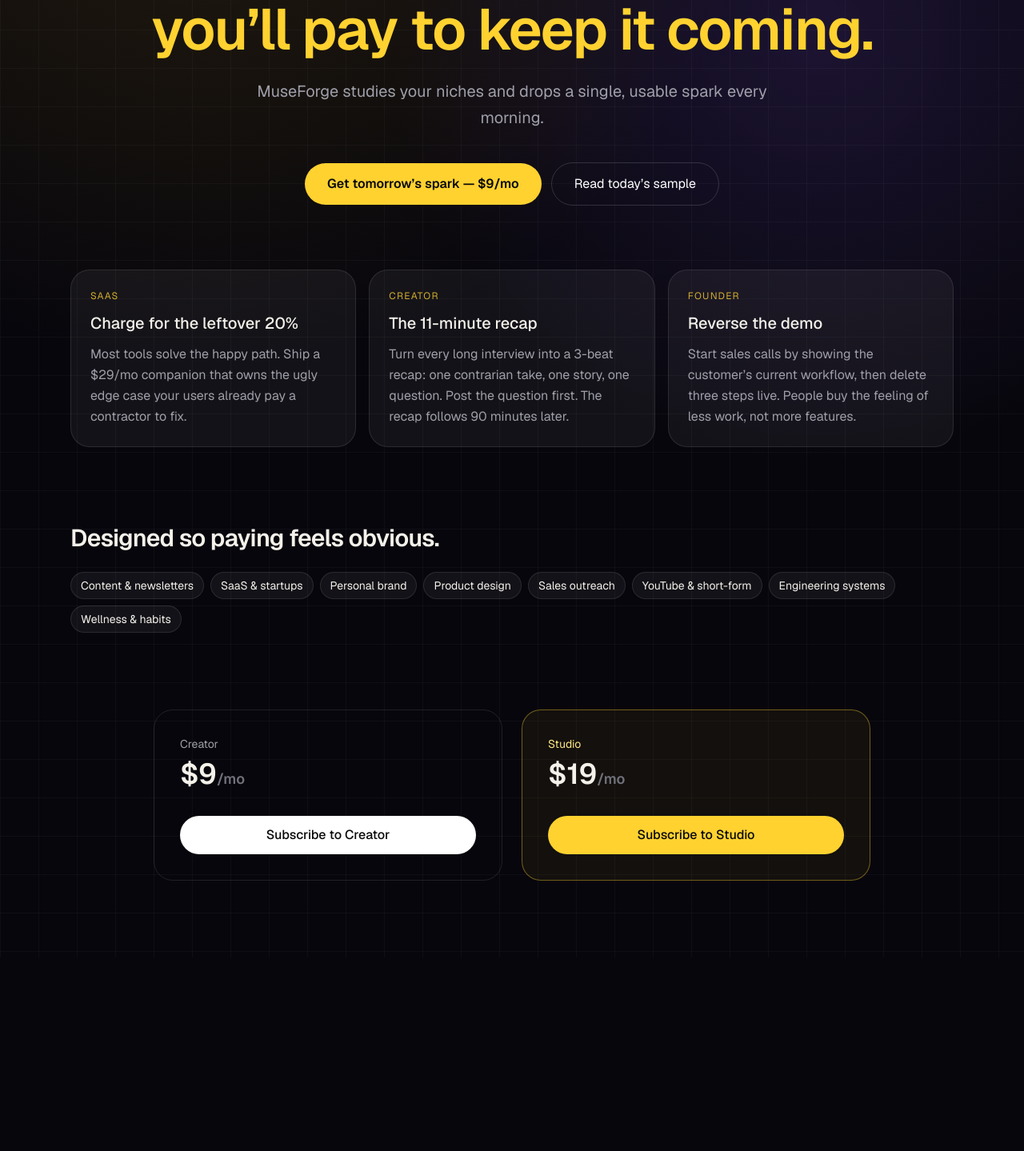
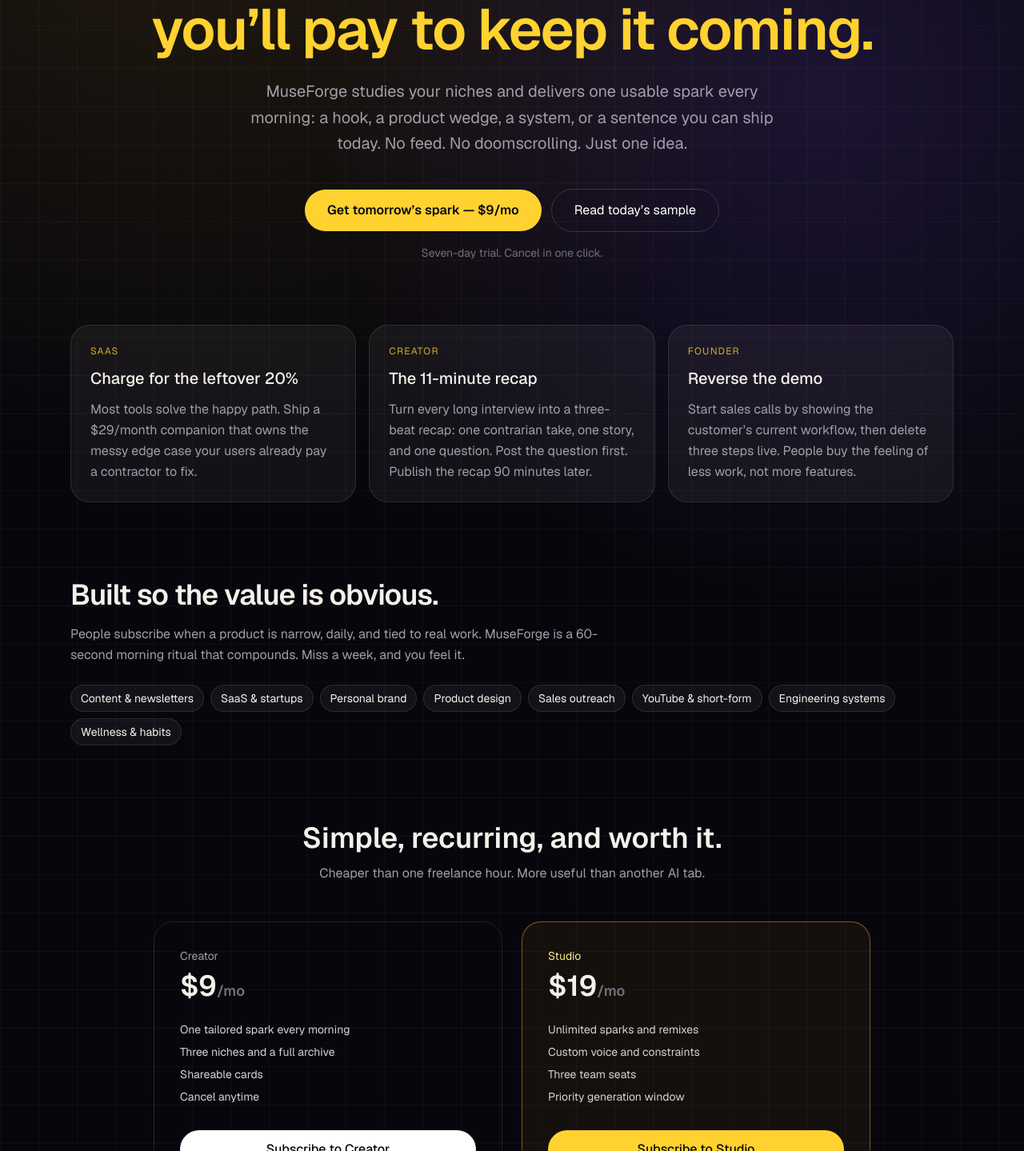
Before and after one commit to maxmazzarese-sys/museforge, a Next.js app: page / in a window 1280 px wide. Shown: the part 251-1690 px from the top of the page at 80% size. Before the commit the page ends 1448 px from the top, so only its background shows below. Built offline with nearby package versions, Linux system fonts and the light colour scheme; no server answers.

Commit message:
Rewrite homepage copy for clearer grammar

```diff
--- a/src/app/page.tsx
+++ b/src/app/page.tsx
@@ -18,12 +18,12 @@
   {
     niche: "SaaS",
     title: "Charge for the leftover 20%",
-    body: "Most tools solve the happy path. Ship a $29/mo companion that owns the ugly edge case your users already pay a contractor to fix.",
+    body: "Most tools solve the happy path. Ship a $29/month companion that owns the messy edge case your users already pay a contractor to fix.",
   },
   {
     niche: "Creator",
     title: "The 11-minute recap",
-    body: "Turn every long interview into a 3-beat recap: one contrarian take, one story, one question. Post the question first. The recap follows 90 minutes later.",
+    body: "Turn every long interview into a three-beat recap: one contrarian take, one story, and one question. Post the question first. Publish the recap 90 minutes later.",
   },
   {
     niche: "Founder",
@@ -43,7 +43,7 @@
   try {
     data = await res.json();
   } catch {
-    throw new Error("Checkout did not return JSON. Check the /api/checkout route.");
+    throw new Error("Checkout did not return a valid response. Please try again.");
   }
 
   if (data.url) {
@@ -51,7 +51,9 @@
     return;
   }
 
-  throw new Error(data.error || "Checkout is ready once you add Stripe keys in Vercel.");
+  throw new Error(
+    data.error || "Checkout will work after you add Stripe keys in Vercel."
+  );
 }
 
 export default function Home() {
@@ -64,7 +66,7 @@
     try {
       await startCheckout(plan);
     } catch (err) {
-      setError(err instanceof Error ? err.message : "Checkout failed");
+      setError(err instanceof Error ? err.message : "Checkout failed.");
     } finally {
       setLoading(null);
     }
@@ -92,7 +94,7 @@
           One idea so good<br /><span className="text-amber-300">you’ll pay to keep it coming.</span>
         </h1>
         <p className="mx-auto mt-6 max-w-2xl text-lg sm:text-xl text-zinc-400 leading-relaxed">
-          MuseForge studies your niches and drops a single, usable spark every morning.
+          MuseForge studies your niches and delivers one usable spark every morning: a hook, a product wedge, a system, or a sentence you can ship today. No feed. No doomscrolling. Just one idea.
         </p>
         <div className="mt-10 flex flex-col sm:flex-row items-center justify-center gap-3">
           <button onClick={() => onPay("creator")} className="w-full sm:w-auto rounded-full bg-amber-300 px-7 py-3.5 text-zinc-950 font-semibold hover:bg-amber-200 transition">
@@ -100,7 +102,8 @@
           </button>
           <a href="#sample" className="w-full sm:w-auto rounded-full border border-white/15 px-7 py-3.5 text-white hover:bg-white/5">Read today’s sample</a>
         </div>
-        {error ? <p className="mt-4 text-sm text-rose-300">{error}</p> : null}
+        <p className="mt-4 text-sm text-zinc-500">Seven-day trial. Cancel in one click.</p>
+        {error ? <p className="mt-4 text-sm text-rose-300 max-w-xl mx-auto">{error}</p> : null}
       </section>
 
       <section id="sample" className="mx-auto max-w-6xl px-6 pb-24">
@@ -116,7 +119,10 @@
       </section>
 
       <section id="how" className="mx-auto max-w-6xl px-6 pb-24">
-        <h2 className="text-3xl font-semibold tracking-tight">Designed so paying feels obvious.</h2>
+        <h2 className="text-3xl sm:text-4xl font-semibold tracking-tight">Built so the value is obvious.</h2>
+        <p className="mt-4 max-w-2xl text-zinc-400 leading-relaxed">
+          People subscribe when a product is narrow, daily, and tied to real work. MuseForge is a 60-second morning ritual that compounds. Miss a week, and you feel it.
+        </p>
         <div className="mt-6 flex flex-wrap gap-2">
           {niches.map((n) => (
             <span key={n} className="rounded-full border border-white/10 bg-white/5 px-3 py-1.5 text-sm">{n}</span>
@@ -125,10 +131,20 @@
       </section>
 
       <section id="pricing" className="mx-auto max-w-6xl px-6 pb-24">
+        <div className="text-center mb-12">
+          <h2 className="text-3xl sm:text-4xl font-semibold">Simple, recurring, and worth it.</h2>
+          <p className="mt-3 text-zinc-400">Cheaper than one freelance hour. More useful than another AI tab.</p>
+        </div>
         <div className="grid gap-6 md:grid-cols-2 max-w-4xl mx-auto">
           <div className="rounded-3xl border border-white/10 p-8">
             <p className="text-sm text-zinc-400">Creator</p>
             <p className="mt-2 text-4xl font-semibold">$9<span className="text-lg text-zinc-500">/mo</span></p>
+            <ul className="mt-6 space-y-2 text-zinc-300 text-sm">
+              <li>One tailored spark every morning</li>
+              <li>Three niches and a full archive</li>
+              <li>Shareable cards</li>
+              <li>Cancel anytime</li>
+            </ul>
             <button onClick={() => onPay("creator")} className="mt-8 w-full rounded-full bg-white text-zinc-950 py-3 font-medium">
               {loading === "creator" ? "Opening…" : "Subscribe to Creator"}
             </button>
@@ -136,6 +152,12 @@
           <div className="rounded-3xl border border-amber-300/40 bg-amber-300/5 p-8">
             <p className="text-sm text-amber-200">Studio</p>
             <p className="mt-2 text-4xl font-semibold">$19<span className="text-lg text-zinc-500">/mo</span></p>
+            <ul className="mt-6 space-y-2 text-zinc-300 text-sm">
+              <li>Unlimited sparks and remixes</li>
+              <li>Custom voice and constraints</li>
+              <li>Three team seats</li>
+              <li>Priority generation window</li>
+            </ul>
             <button onClick={() => onPay("studio")} className="mt-8 w-full rounded-full bg-amber-300 text-zinc-950 py-3 font-medium">
               {loading === "studio" ? "Opening…" : "Subscribe to Studio"}
             </button>
```
